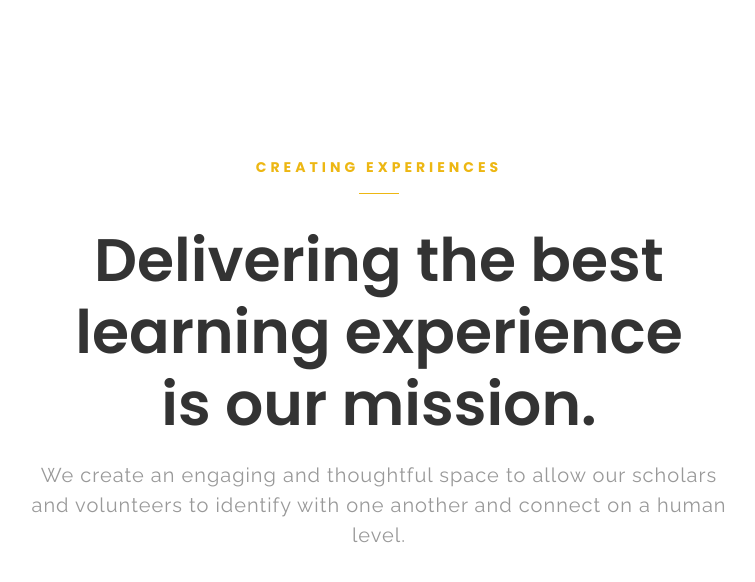
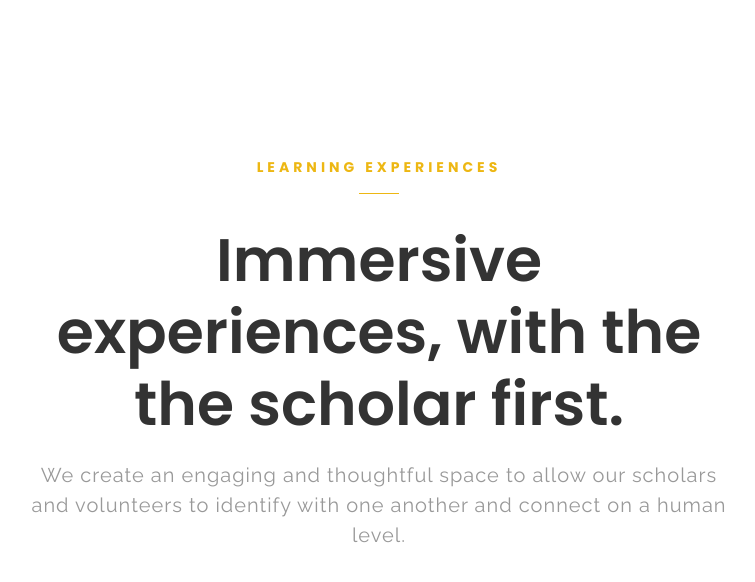
Before and after one commit to theTutorB/tutord-scholars-website, a Jekyll site: the page built from index.html, in a window 1280 px wide and 900 px high, scrolled down 801 px, cut to the strip 103-685 px from the top of the window. Shown: the whole strip, without its empty margins (261-1016 px from the left). Built offline with Jekyll 4.4.1, drawn with Linux system fonts in a browser that asks for light colours; the list of posts is cut into pages by our own code.

Commit message:
Updated CNAME to dev env, and updated Experiences Copy

```diff
--- a/CNAME
+++ b/CNAME
@@ -1 +1 @@
-scholars.tutord.io
+dev.scholars.tutord.io
--- a/index.html
+++ b/index.html
@@ -143,11 +143,11 @@ courses:
   <div class='row'>
     <div class='large-8 columns large-centered'>
       <div class="section-title">
-        <p class="small-title">Creating Experiences</p>
+        <p class="small-title">Learning Experiences</p>
         <h2>
-          Delivering the best learning experience
+          Immersive experiences,  with the
             <br/>
-    is our mission.
+          the scholar first.
         </h2>
         <p class="big-size">We create an engaging and thoughtful space to allow our scholars and volunteers to identify with one another and connect on a human level.</p>
         <div class="four spacing"></div>
```
